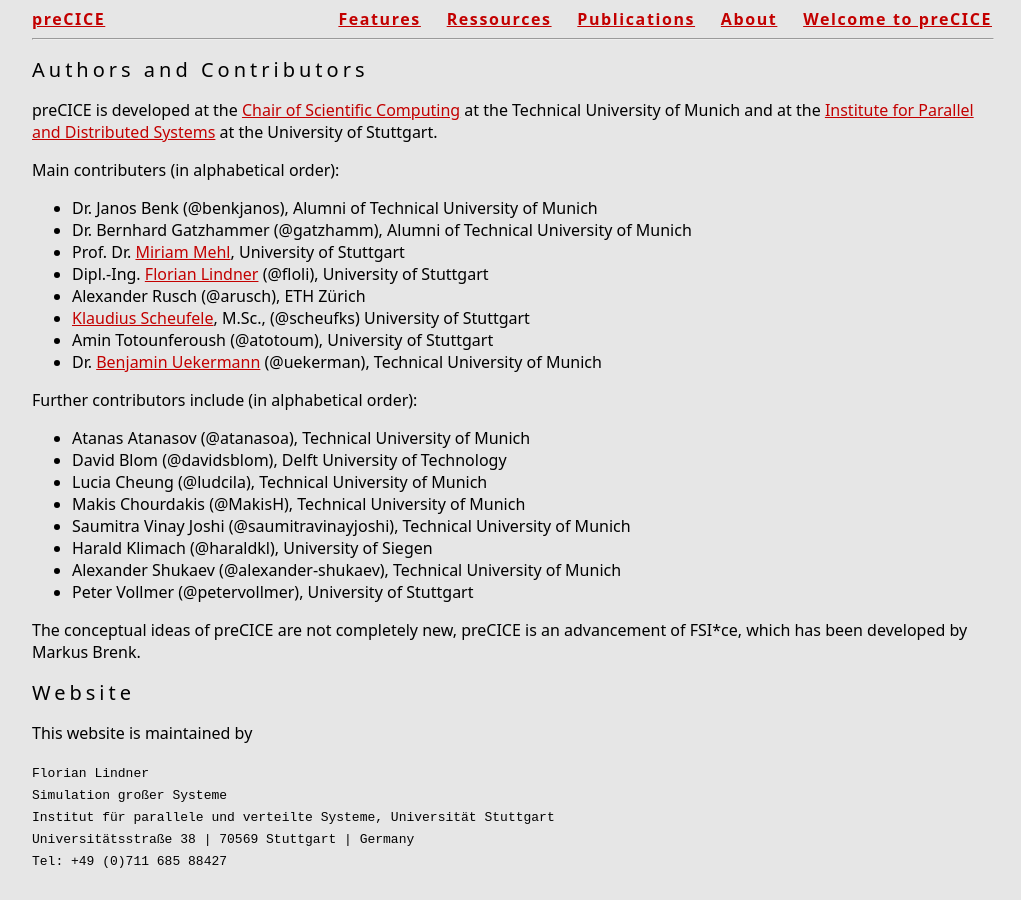
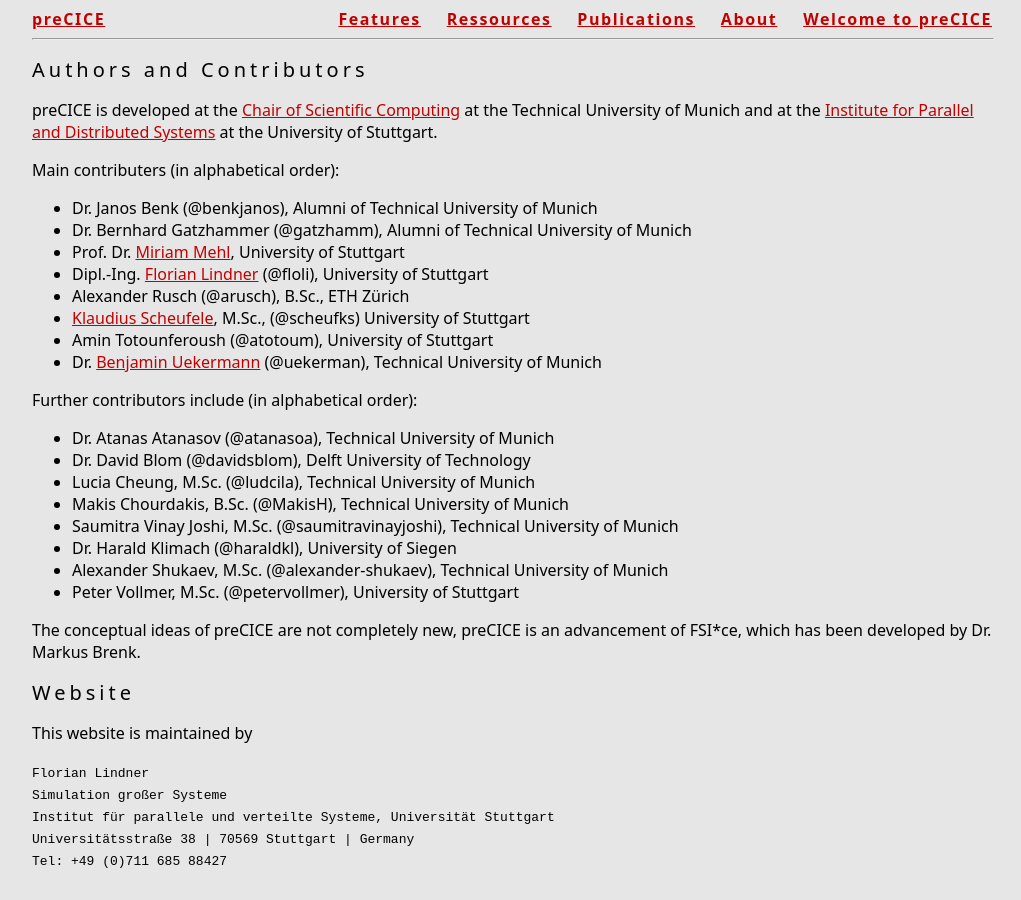
Before and after one commit to precice/precice.github.io_old, a Jekyll site: the page built from 08-about.md, in a window 1280 px wide. Shown: the whole page, without its empty margins (128-1149 px from the left). Built offline with Jekyll 4.4.1, drawn with Linux system fonts in a browser that asks for light colours.

Commit message:
minor fixes

```diff
--- a/08-about.md
+++ b/08-about.md
@@ -13,7 +13,7 @@
 + Dr. Bernhard Gatzhammer (@gatzhamm), Alumni of Technical University of Munich
 + Prof. Dr. [Miriam Mehl](https://www.ipvs.uni-stuttgart.de/abteilungen/sgs/abteilung/mitarbeiter/Miriam.Mehl), University of Stuttgart
 + Dipl.-Ing. [Florian Lindner](https://www.ipvs.uni-stuttgart.de/abteilungen/sgs/abteilung/mitarbeiter/Florian.Lindner) (@floli), University of Stuttgart
-+ Alexander Rusch (@arusch), ETH Zürich
++ Alexander Rusch (@arusch), B.Sc., ETH Zürich
 + [Klaudius Scheufele](https://www.ipvs.uni-stuttgart.de/abteilungen/sgs/abteilung/mitarbeiter/Klaudius.Scheufele), M.Sc., (@scheufks) University of Stuttgart
 + Amin Totounferoush (@atotoum), University of Stuttgart
 + Dr. [Benjamin Uekermann](https://www5.in.tum.de/wiki/index.php/Dr._rer._nat._Benjamin_Uekermann) (@uekerman), Technical University of Munich
@@ -21,16 +21,16 @@
 
 Further contributors include (in alphabetical order):
 
-+ Atanas Atanasov (@atanasoa), Technical University of Munich
-+ David Blom (@davidsblom), Delft University of Technology
-+ Lucia Cheung (@ludcila), Technical University of Munich
-+ Makis Chourdakis (@MakisH), Technical University of Munich
-+ Saumitra Vinay Joshi (@saumitravinayjoshi), Technical University of Munich
-+ Harald Klimach (@haraldkl), University of Siegen
-+ Alexander Shukaev (@alexander-shukaev), Technical University of Munich
-+ Peter Vollmer (@petervollmer), University of Stuttgart
++ Dr. Atanas Atanasov (@atanasoa), Technical University of Munich
++ Dr. David Blom (@davidsblom), Delft University of Technology
++ Lucia Cheung, M.Sc. (@ludcila), Technical University of Munich
++ Makis Chourdakis, B.Sc. (@MakisH), Technical University of Munich
++ Saumitra Vinay Joshi, M.Sc. (@saumitravinayjoshi), Technical University of Munich
++ Dr. Harald Klimach (@haraldkl), University of Siegen
++ Alexander Shukaev, M.Sc. (@alexander-shukaev), Technical University of Munich
++ Peter Vollmer, M.Sc. (@petervollmer), University of Stuttgart
 
-The conceptual ideas of preCICE are not completely new, preCICE is an advancement of FSI*ce, which has been developed by Markus Brenk.
+The conceptual ideas of preCICE are not completely new, preCICE is an advancement of FSI*ce, which has been developed by Dr. Markus Brenk.
 
 ## Website
 
```
Also changed, not shown: 03-features.md (+4 -4 lines), 04-ressources.md (+3 -3 lines), index.md (+3 -3 lines).
